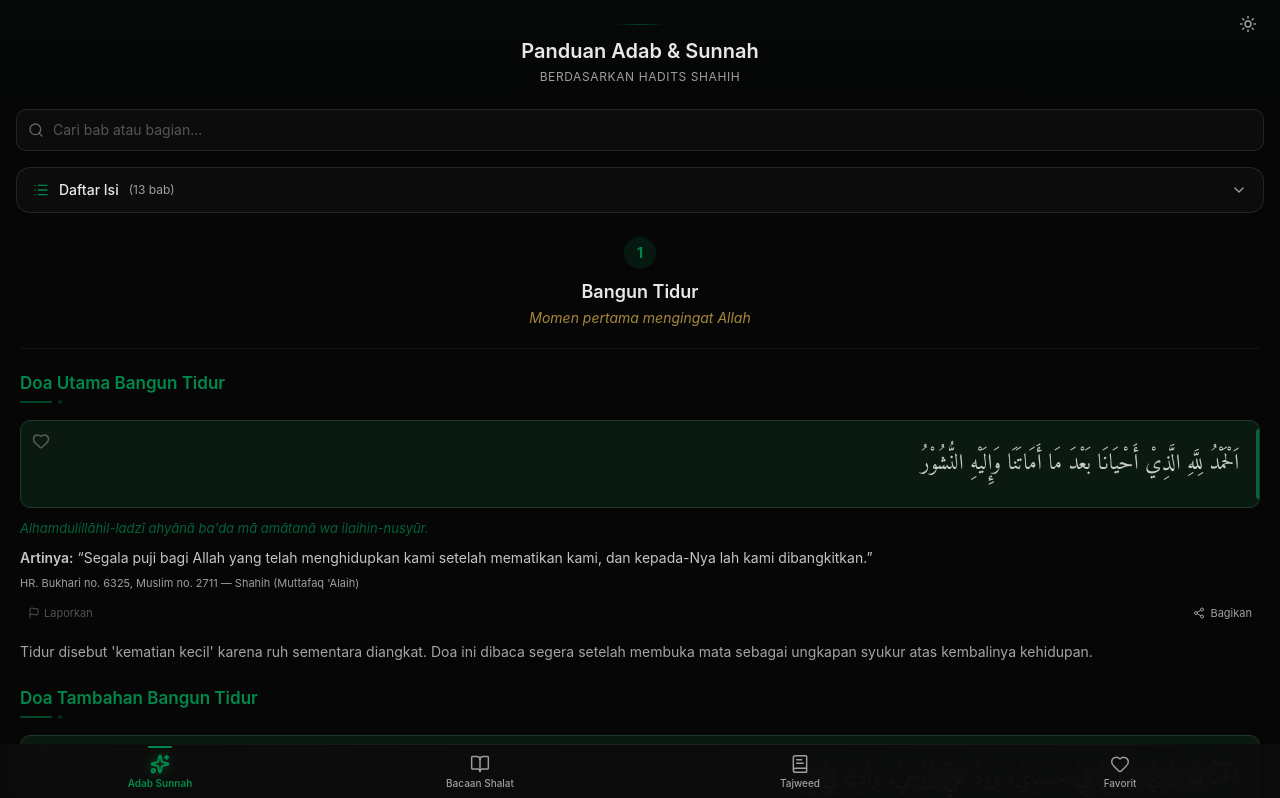
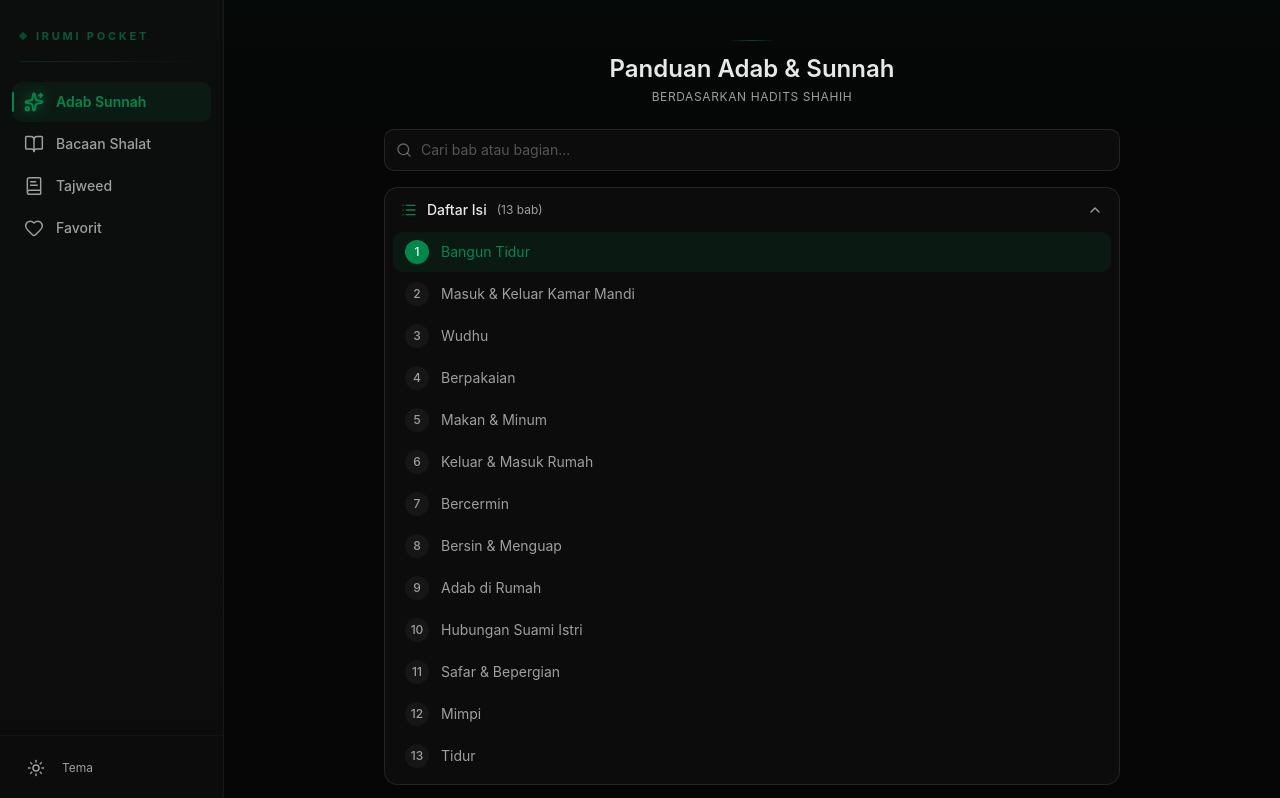
Before and after one commit to IrumiDesu7/irumi-pocket, a React (Vite) app: page / in a window 1280 px wide. Shown: the top 798 px of the page. Built offline with nearby package versions, Linux system fonts and the light colour scheme.

Commit message:
feat: add responsive desktop layout with sidebar nav and max-width content

```diff
--- a/src/components/layout/AppShell.tsx
+++ b/src/components/layout/AppShell.tsx
@@ -7,12 +7,15 @@ interface AppShellProps {
 
 export function AppShell({ children }: AppShellProps) {
 	return (
-    <div className="relative min-h-dvh bg-background pt-[env(safe-area-inset-top)]">
-      <div className="pointer-events-none fixed inset-x-0 top-0 z-0 h-40 bg-gradient-to-b from-primary/[0.03] to-transparent" />
-      <div className="fixed right-4 top-[calc(env(safe-area-inset-top)+0.5rem)] z-40">
+		<div className="relative min-h-dvh bg-background pt-[env(safe-area-inset-top)] lg:pl-56 lg:pt-0">
+			<div className="pointer-events-none fixed inset-x-0 top-0 z-0 h-40 bg-gradient-to-b from-primary/[0.03] to-transparent lg:left-56" />
+			{/* Theme toggle — mobile only (desktop toggle lives in sidebar) */}
+			<div className="fixed right-4 top-[calc(env(safe-area-inset-top)+0.5rem)] z-40 lg:hidden">
 				<ThemeToggle />
 			</div>
-      <main className="relative z-10 pb-20">{children}</main>
+			<main className="relative z-10 mx-auto max-w-3xl pb-20 lg:pb-8">
+				{children}
+			</main>
 		</div>
 	);
 }
--- a/src/components/layout/BottomNav.tsx
+++ b/src/components/layout/BottomNav.tsx
@@ -6,6 +6,7 @@ import {
 	Sparkles,
 } from "lucide-react";
 import { cn } from "@/lib/utils";
+import { ThemeToggle } from "./ThemeToggle";
 
 export type TabId = "adab" | "shalat" | "tajweed" | "favorites";
 
@@ -29,36 +30,77 @@ interface BottomNavProps {
 
 export function BottomNav({ activeTab, onTabChange }: BottomNavProps) {
 	return (
-    <nav className="fixed bottom-0 left-0 right-0 z-50 bg-card/90 backdrop-blur-xl pb-[env(safe-area-inset-bottom)]">
-      <div className="absolute inset-x-0 top-0 h-px bg-gradient-to-r from-transparent via-border to-transparent" />
-      <div className="flex h-14 items-center justify-around">
+		<nav
+			className={cn(
+				"fixed z-50",
+				"bottom-0 left-0 right-0",
+				"bg-card/90 backdrop-blur-xl",
+				"pb-[env(safe-area-inset-bottom)]",
+				"lg:top-0 lg:bottom-0 lg:right-auto lg:w-56",
+				"lg:flex lg:flex-col",
+				"lg:border-r lg:border-border/50 lg:bg-card lg:backdrop-blur-none",
+				"lg:pb-0",
+			)}
+		>
+			{/* Top edge border — mobile only */}
+			<div className="absolute inset-x-0 top-0 h-px bg-gradient-to-r from-transparent via-border to-transparent lg:hidden" />
+
+			{/* Subtle tint — desktop sidebar only */}
+			<div className="pointer-events-none absolute inset-0 hidden bg-gradient-to-b from-primary/[0.02] to-transparent lg:block" />
+
+			{/* Sidebar header — desktop only */}
+			<div className="relative hidden lg:block lg:px-5 lg:pt-7 lg:pb-5">
+				<div className="flex items-center gap-2.5">
+					<div className="size-1.5 rotate-45 rounded-[1px] bg-primary/50" />
+					<p className="text-[11px] font-bold tracking-[0.25em] text-primary/60 uppercase">
+						Irumi Pocket
+					</p>
+				</div>
+				<div className="mt-4 h-px bg-gradient-to-r from-primary/20 via-border/50 to-transparent" />
+			</div>
+
+			{/* Navigation tabs */}
+			<div
+				className={cn(
+					"flex h-14 items-center justify-around",
+					"lg:relative lg:h-auto lg:flex-col lg:items-stretch lg:justify-start lg:gap-0.5 lg:px-3",
+				)}
+			>
 				{TABS.map((tab) => {
 					const isActive = activeTab === tab.id;
 					return (
 						<button
+							type="button"
 							key={tab.id}
 							onClick={() => onTabChange(tab.id)}
 							className={cn(
-                "relative flex min-w-0 flex-1 flex-col items-center gap-0.5 px-3 py-1.5 transition-all duration-200",
+								"relative flex min-w-0 transition-all duration-200",
+								"flex-1 flex-col items-center gap-0.5 px-3 py-1.5",
+								"lg:flex-none lg:flex-row lg:items-center lg:gap-3 lg:rounded-lg lg:px-3 lg:py-2.5",
 								isActive
-                  ? "text-primary"
-                  : "text-muted-foreground active:scale-95",
+									? "text-primary lg:bg-primary/10"
+									: "text-muted-foreground active:scale-95 lg:active:scale-100 lg:hover:bg-muted/30 lg:hover:text-foreground",
 							)}
 						>
+							{/* Mobile active indicator — top bar */}
 							{isActive && (
-                <span className="absolute -top-0.5 left-1/2 h-0.5 w-6 -translate-x-1/2 rounded-full bg-primary" />
+								<span className="absolute -top-0.5 left-1/2 h-0.5 w-6 -translate-x-1/2 rounded-full bg-primary lg:hidden" />
+							)}
+							{/* Desktop active indicator — left bar */}
+							{isActive && (
+								<span className="absolute left-0 top-1/2 hidden h-5 w-0.5 -translate-y-1/2 rounded-full bg-primary lg:block" />
 							)}
 							<tab.icon
 								className={cn(
 									"size-5 transition-all duration-200",
-                  isActive &&
-                    "drop-shadow-[0_0_6px_rgba(45,138,85,0.5)]",
+									isActive && "drop-shadow-[0_0_6px_rgba(45,138,85,0.5)]",
 								)}
 								strokeWidth={isActive ? 2.5 : 1.75}
 							/>
 							<span
 								className={cn(
-                  "truncate text-[10px] transition-all duration-200",
+									"truncate transition-all duration-200",
+									"text-[10px] lg:text-sm",
 									isActive ? "font-semibold" : "font-medium",
 								)}
 							>
@@ -68,6 +110,12 @@ export function BottomNav({ activeTab, onTabChange }: BottomNavProps) {
 					);
 				})}
 			</div>
+
+			{/* Theme toggle — desktop sidebar bottom */}
+			<div className="mt-auto hidden lg:flex lg:items-center lg:gap-2.5 lg:border-t lg:border-border/30 lg:px-5 lg:py-4">
+				<ThemeToggle />
+				<span className="text-xs text-muted-foreground">Tema</span>
+			</div>
 		</nav>
 	);
 }
--- a/src/components/layout/CollapsibleTOC.tsx
+++ b/src/components/layout/CollapsibleTOC.tsx
@@ -1,7 +1,7 @@
+import { ChevronDown, List } from "lucide-react";
 import { useState } from "react";
-import { ChevronDown, List } from "lucide-react";
+import type { Chapter } from "@/lib/types";
 import { cn } from "@/lib/utils";
-import type { Chapter } from "@/lib/types";
 
 interface CollapsibleTOCProps {
 	chapters: Chapter[];
@@ -14,11 +14,14 @@ export function CollapsibleTOC({
 	activeChapterId,
 	onChapterSelect,
 }: CollapsibleTOCProps) {
-  const [isOpen, setIsOpen] = useState(false);
+	const [isOpen, setIsOpen] = useState(
+		() => typeof window !== "undefined" && window.innerWidth >= 1024,
+	);
 
 	return (
 		<div className="mx-4 mb-6 rounded-xl border border-border bg-card overflow-hidden">
 			<button
+				type="button"
 				onClick={() => setIsOpen(!isOpen)}
 				className="flex w-full items-center justify-between px-4 py-3 text-left active:bg-muted/30 transition-colors"
 			>
@@ -52,6 +55,7 @@ export function CollapsibleTOC({
 							const isActive = activeChapterId === chapter.id;
 							return (
 								<button
+									type="button"
 									key={chapter.id}
 									onClick={() => {
 										onChapterSelect(chapter.id);
--- a/src/components/layout/ThemeToggle.tsx
+++ b/src/components/layout/ThemeToggle.tsx
@@ -1,24 +1,35 @@
-import { Moon, Sun } from "lucide-react";
+import { Monitor, Moon, Sun } from "lucide-react";
+import type { Theme } from "@/components/theme-provider";
 import { useTheme } from "@/components/theme-provider";
 
+const CYCLE: Theme[] = ["dark", "light", "system"];
+
+const ICONS = {
+	dark: Sun,
+	light: Moon,
+	system: Monitor,
+} as const;
+
+const LABELS: Record<Theme, string> = {
+	dark: "Beralih ke mode terang",
+	light: "Beralih ke mode sistem",
+	system: "Beralih ke mode gelap",
+};
+
 export function ThemeToggle() {
-  const { resolvedTheme, setTheme } = useTheme();
+	const { theme, setTheme } = useTheme();
+
+	const next = CYCLE[(CYCLE.indexOf(theme) + 1) % CYCLE.length];
+	const Icon = ICONS[theme];
 
 	return (
 		<button
-      onClick={() => setTheme(resolvedTheme === "dark" ? "light" : "dark")}
-      aria-label={
-        resolvedTheme === "dark"
-          ? "Beralih ke mode terang"
-          : "Beralih ke mode gelap"
-      }
+			type="button"
+			onClick={() => setTheme(next)}
+			aria-label={LABELS[theme]}
 			className="flex size-8 items-center justify-center rounded-full text-muted-foreground transition-colors hover:text-foreground active:scale-90"
 		>
-      {resolvedTheme === "dark" ? (
-        <Sun className="size-[18px]" />
-      ) : (
-        <Moon className="size-[18px]" />
-      )}
+			<Icon className="size-[18px]" />
 		</button>
 	);
 }
--- a/src/components/theme-provider.tsx
+++ b/src/components/theme-provider.tsx
@@ -1,6 +1,6 @@
 import { createContext, useContext, useEffect, useState } from "react";
 
-type Theme = "dark" | "light" | "system";
+export type Theme = "dark" | "light" | "system";
 
 interface ThemeProviderProps {
 	children: React.ReactNode;
--- a/src/pages/AdabSunnah.tsx
+++ b/src/pages/AdabSunnah.tsx
@@ -1,9 +1,9 @@
+import { Search, X } from "lucide-react";
 import { useCallback, useEffect, useMemo, useRef, useState } from "react";
-import { Search, X } from "lucide-react";
-import { ADAB_SUNNAH_CHAPTERS } from "@/data/adab-sunnah";
-import { CollapsibleTOC } from "@/components/layout/CollapsibleTOC";
 import { ContentBlock } from "@/components/content/ContentBlock";
 import { SectionHeader } from "@/components/content/SectionHeader";
+import { CollapsibleTOC } from "@/components/layout/CollapsibleTOC";
+import { ADAB_SUNNAH_CHAPTERS } from "@/data/adab-sunnah";
 
 export function AdabSunnah() {
 	const [activeChapterId, setActiveChapterId] = useState<number | null>(null);
@@ -34,22 +34,22 @@ export function AdabSunnah() {
 				for (const entry of entries) {
 					if (entry.isIntersecting) {
 						const id = Number(entry.target.getAttribute("data-chapter-id"));
-            if (!isNaN(id)) setActiveChapterId(id);
+						if (!Number.isNaN(id)) setActiveChapterId(id);
 					}
 				}
 			},
 			{ rootMargin: "-10% 0px -70% 0px", threshold: 0 },
 		);
 
-    chapterRefs.current.forEach((el) => observer.observe(el));
+		for (const el of chapterRefs.current.values()) observer.observe(el);
 		return () => observer.disconnect();
 	}, []);
 
 	return (
-    <div className="pb-8 pt-6">
+		<div className="pb-8 pt-6 lg:pt-10">
 			<div className="mb-6 px-5 text-center">
 				<div className="mx-auto mb-3 h-px w-12 bg-gradient-to-r from-transparent via-primary/50 to-transparent" />
-        <h1 className="text-xl font-semibold text-foreground">
+				<h1 className="text-xl font-semibold text-foreground lg:text-2xl">
 					Panduan Adab & Sunnah
 				</h1>
 				<p className="mt-1 text-xs tracking-wider text-muted-foreground uppercase">
@@ -69,6 +69,7 @@ export function AdabSunnah() {
 					/>
 					{query && (
 						<button
+							type="button"
 							onClick={() => setQuery("")}
 							className="absolute right-2.5 top-1/2 -translate-y-1/2 rounded-full p-0.5 text-muted-foreground hover:text-foreground"
 						>
@@ -106,11 +107,14 @@ export function AdabSunnah() {
 							<p className="mt-1 text-sm italic text-gold/80">{chapter.sub}</p>
 						</div>
 
-            {chapter.sections.map((section, si) => (
-              <div key={si} className="mb-6">
+						{chapter.sections.map((section) => (
+							<div key={section.heading} className="mb-6">
 								<SectionHeader heading={section.heading} />
 								{section.content.map((block, bi) => (
-                  <ContentBlock key={bi} block={block} />
+									<ContentBlock
+										key={`${section.heading}-${bi}`}
+										block={block}
+									/>
 								))}
 							</div>
 						))}
--- a/src/pages/BacaanShalat.tsx
+++ b/src/pages/BacaanShalat.tsx
@@ -1,9 +1,9 @@
+import { Search, X } from "lucide-react";
 import { useCallback, useEffect, useMemo, useRef, useState } from "react";
-import { Search, X } from "lucide-react";
-import { BACAAN_SHALAT_CHAPTERS } from "@/data/bacaan-shalat";
-import { CollapsibleTOC } from "@/components/layout/CollapsibleTOC";
 import { ContentBlock } from "@/components/content/ContentBlock";
 import { SectionHeader } from "@/components/content/SectionHeader";
+import { CollapsibleTOC } from "@/components/layout/CollapsibleTOC";
+import { BACAAN_SHALAT_CHAPTERS } from "@/data/bacaan-shalat";
 
 export function BacaanShalat() {
 	const [activeChapterId, setActiveChapterId] = useState<number | null>(null);
@@ -34,22 +34,22 @@ export function BacaanShalat() {
 				for (const entry of entries) {
 					if (entry.isIntersecting) {
 						const id = Number(entry.target.getAttribute("data-chapter-id"));
-            if (!isNaN(id)) setActiveChapterId(id);
+						if (!Number.isNaN(id)) setActiveChapterId(id);
 					}
 				}
 			},
 			{ rootMargin: "-10% 0px -70% 0px", threshold: 0 },
 		);
 
-    chapterRefs.current.forEach((el) => observer.observe(el));
+		for (const el of chapterRefs.current.values()) observer.observe(el);
 		return () => observer.disconnect();
 	}, []);
 
 	return (
-    <div className="pb-8 pt-6">
+		<div className="pb-8 pt-6 lg:pt-10">
 			<div className="mb-6 px-5 text-center">
 				<div className="mx-auto mb-3 h-px w-12 bg-gradient-to-r from-transparent via-primary/50 to-transparent" />
-        <h1 className="text-xl font-semibold text-foreground">
+				<h1 className="text-xl font-semibold text-foreground lg:text-2xl">
 					Panduan Bacaan Shalat
 				</h1>
 				<p className="mt-1 text-xs tracking-wider text-muted-foreground uppercase">
@@ -69,6 +69,7 @@ export function BacaanShalat() {
 					/>
 					{query && (
 						<button
+							type="button"
 							onClick={() => setQuery("")}
 							className="absolute right-2.5 top-1/2 -translate-y-1/2 rounded-full p-0.5 text-muted-foreground hover:text-foreground"
 						>
@@ -106,11 +107,14 @@ export function BacaanShalat() {
 							<p className="mt-1 text-sm italic text-gold/80">{chapter.sub}</p>
 						</div>
 
-            {chapter.sections.map((section, si) => (
-              <div key={si} className="mb-6">
+						{chapter.sections.map((section) => (
+							<div key={section.heading} className="mb-6">
 								<SectionHeader heading={section.heading} />
 								{section.content.map((block, bi) => (
-                  <ContentBlock key={bi} block={block} />
+									<ContentBlock
+										key={`${section.heading}-${bi}`}
+										block={block}
+									/>
 								))}
 							</div>
 						))}
--- a/src/pages/Favorites.tsx
+++ b/src/pages/Favorites.tsx
@@ -1,12 +1,12 @@
+import { BookOpen, BookText, Heart, Sparkles } from "lucide-react";
 import { useMemo } from "react";
-import { Heart, Sparkles, BookOpen, BookText } from "lucide-react";
-import { useBookmarks } from "@/hooks/useBookmarks";
+import { DuaCard } from "@/components/content/DuaCard";
+import { TajweedRuleCard } from "@/components/content/TajweedRuleCard";
 import { ADAB_SUNNAH_CHAPTERS } from "@/data/adab-sunnah";
 import { BACAAN_SHALAT_CHAPTERS } from "@/data/bacaan-shalat";
 import { TAJWEED_SECTIONS } from "@/data/tajweed";
-import { DuaCard } from "@/components/content/DuaCard";
-import { TajweedRuleCard } from "@/components/content/TajweedRuleCard";
-import type { Dua, TajweedRule, Chapter } from "@/lib/types";
+import { useBookmarks } from "@/hooks/useBookmarks";
+import type { Chapter, Dua, TajweedRule } from "@/lib/types";
 
 function extractDuas(chapters: Chapter[]): Dua[] {
 	const result: Dua[] = [];
@@ -81,10 +81,12 @@ export function Favorites() {
 	const activeGroups = groups.filter((g) => g.items.length > 0);
 
 	return (
-    <div className="pb-8 pt-6">
+		<div className="pb-8 pt-6 lg:pt-10">
 			<div className="mb-6 px-5 text-center">
 				<div className="mx-auto mb-3 h-px w-12 bg-gradient-to-r from-transparent via-primary/50 to-transparent" />
-        <h1 className="text-xl font-semibold text-foreground">Favorit</h1>
+				<h1 className="text-xl font-semibold text-foreground lg:text-2xl">
+					Favorit
+				</h1>
 				<p className="mt-1 text-xs tracking-wider text-muted-foreground uppercase">
 					{total > 0 ? `${total} item tersimpan` : "Koleksi Pribadi"}
 				</p>
--- a/src/pages/Tajweed.tsx
+++ b/src/pages/Tajweed.tsx
@@ -1,12 +1,14 @@
+import { ChevronDown, List, Search, X } from "lucide-react";
 import { useCallback, useEffect, useMemo, useRef, useState } from "react";
-import { ChevronDown, List, Search, X } from "lucide-react";
+import { TajweedRuleCard } from "@/components/content/TajweedRuleCard";
+import { TAJWEED_SECTIONS } from "@/data/tajweed";
 import { cn } from "@/lib/utils";
-import { TAJWEED_SECTIONS } from "@/data/tajweed";
-import { TajweedRuleCard } from "@/components/content/TajweedRuleCard";
 
 export function Tajweed() {
 	const [activeSectionId, setActiveSectionId] = useState<string | null>(null);
-  const [tocOpen, setTocOpen] = useState(false);
+	const [tocOpen, setTocOpen] = useState(
+		() => typeof window !== "undefined" && window.innerWidth >= 1024,
+	);
 	const [query, setQuery] = useState("");
 	const sectionRefs = useRef<Map<string, HTMLElement>>(new Map());
 
@@ -45,15 +47,15 @@ export function Tajweed() {
 			{ rootMargin: "-10% 0px -70% 0px", threshold: 0 },
 		);
 
-    sectionRefs.current.forEach((el) => observer.observe(el));
+		for (const el of sectionRefs.current.values()) observer.observe(el);
 		return () => observer.disconnect();
 	}, []);
 
 	return (
-    <div className="pb-8 pt-6">
+		<div className="pb-8 pt-6 lg:pt-10">
 			<div className="mb-6 px-5 text-center">
 				<div className="mx-auto mb-3 h-px w-12 bg-gradient-to-r from-transparent via-primary/50 to-transparent" />
-        <h1 className="text-xl font-semibold text-foreground">
+				<h1 className="text-xl font-semibold text-foreground lg:text-2xl">
 					Panduan Tajweed
 				</h1>
 				<p className="mt-1 text-xs tracking-wider text-muted-foreground uppercase">
@@ -73,6 +75,7 @@ export function Tajweed() {
 					/>
 					{query && (
 						<button
+							type="button"
 							onClick={() => setQuery("")}
 							className="absolute right-2.5 top-1/2 -translate-y-1/2 rounded-full p-0.5 text-muted-foreground hover:text-foreground"
 						>
@@ -85,6 +88,7 @@ export function Tajweed() {
 			{!query && (
 				<div className="mx-4 mb-6 rounded-xl border border-border bg-card overflow-hidden">
 					<button
+						type="button"
 						onClick={() => setTocOpen(!tocOpen)}
 						className="flex w-full items-center justify-between px-4 py-3 text-left active:bg-muted/30 transition-colors"
 					>
@@ -118,6 +122,7 @@ export function Tajweed() {
 									const isActive = activeSectionId === section.id;
 									return (
 										<button
+											type="button"
 											key={section.id}
 											onClick={() => handleSectionSelect(section.id)}
 											className={cn(
```
Lines whose indentation alone changed are shown as unchanged.
